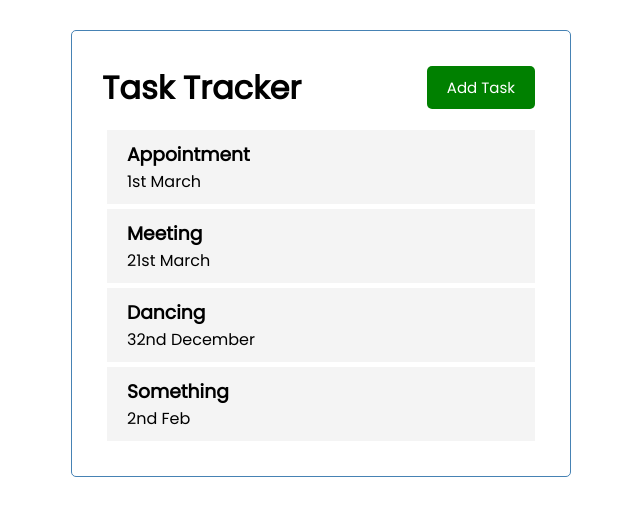
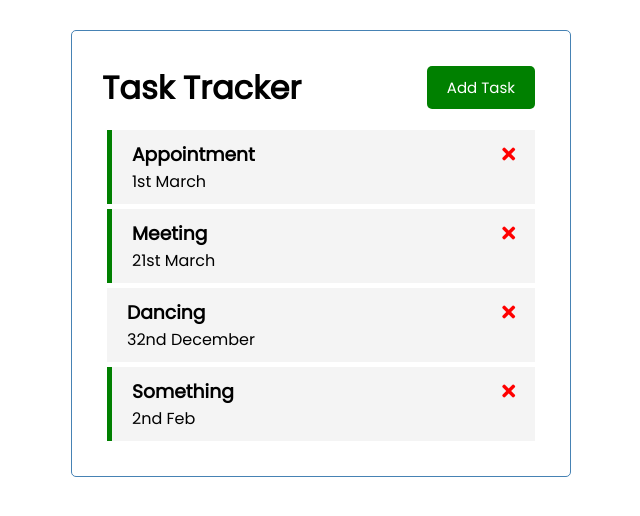
Before and after one commit to jash139/vue-task-tracker, a Vue app: page / in a window 1280 px wide. Shown: the top 516 px of the page, without its empty margins (319-959 px from the left). Built offline with nearby package versions, Linux system fonts and the light colour scheme.

Commit message:
Added toggleReminder and deleteTask emits

```diff
--- a/public/index.html
+++ b/public/index.html
@@ -1,17 +1,24 @@
 <!DOCTYPE html>
 <html lang="">
+
 <head>
   <meta charset="utf-8">
   <meta http-equiv="X-UA-Compatible" content="IE=edge">
   <meta name="viewport" content="width=device-width,initial-scale=1.0">
+  <link rel="stylesheet" href="https://cdnjs.cloudflare.com/ajax/libs/font-awesome/5.15.3/css/all.min.css" />
   <link rel="icon" href="<%= BASE_URL %>favicon.ico">
-    <title><%= htmlWebpackPlugin.options.title %></title>
+  <title>
+    <%= htmlWebpackPlugin.options.title %>
+  </title>
 </head>
+
 <body>
   <noscript>
-      <strong>We're sorry but <%= htmlWebpackPlugin.options.title %> doesn't work properly without JavaScript enabled. Please enable it to continue.</strong>
+    <strong>We're sorry but <%= htmlWebpackPlugin.options.title %> doesn't work properly without JavaScript enabled.
+        Please enable it to continue.</strong>
   </noscript>
   <div id="app"></div>
   <!-- built files will be auto injected -->
 </body>
+
 </html>
--- a/src/App.vue
+++ b/src/App.vue
@@ -1,7 +1,11 @@
 <template>
   <div class="container">
     <Header title="Task Tracker" />
-    <Tasks :tasks="tasks" />
+    <Tasks
+      @toggle-reminder="toggleReminder"
+      @delete-task="deleteTask"
+      :tasks="tasks"
+    />
   </div>
 </template>
 
@@ -20,31 +24,40 @@ export default {
       tasks: [],
     };
   },
+  methods: {
+    toggleReminder(id) {
+      const taskIndex = this.tasks.findIndex((task) => task.id == id);
+      this.tasks[taskIndex].reminder = !this.tasks[taskIndex].reminder;
+    },
+    deleteTask(id) {
+      this.tasks = this.tasks.filter((task) => task.id !== id);
+    },
+  },
   created() {
     this.tasks = [
       {
         id: 1,
         text: "Appointment",
         day: "1st March",
-        reminder: "true",
+        reminder: true,
       },
       {
         id: 2,
         text: "Meeting",
         day: "21st March",
-        reminder: "true",
+        reminder: true,
       },
       {
         id: 3,
         text: "Dancing",
         day: "32nd December",
-        reminder: "false",
+        reminder: false,
       },
       {
         id: 4,
         text: "Something",
         day: "2nd Feb",
-        reminder: "true",
+        reminder: true,
       },
     ];
   },
--- a/src/components/Task.vue
+++ b/src/components/Task.vue
@@ -1,6 +1,12 @@
 <template>
-  <div class="task">
-    <h3>{{ task.text }}</h3>
+  <div
+    :class="[task.reminder ? 'reminder' : '', 'task']"
+    @dblclick="$emit('toggle-reminder', task.id)"
+  >
+    <h3>
+      {{ task.text }}
+      <i class="fas fa-times" @click="onDelete(task.id)"></i>
+    </h3>
     <p>{{ task.day }}</p>
   </div>
 </template>
@@ -9,6 +15,11 @@
 export default {
   props: {
     task: Object,
+  },
+  methods: {
+    onDelete(id) {
+      this.$emit("delete-task", id);
+    },
   },
 };
 </script>
--- a/src/components/Tasks.vue
+++ b/src/components/Tasks.vue
@@ -1,6 +1,10 @@
 <template>
   <div :key="task.id" v-for="task in tasks">
-    <Task :task="task" />
+    <Task
+      @toggle-reminder="$emit('toggle-reminder', task.id)"
+      @delete-task="$emit('delete-task', task.id)"
+      :task="task"
+    />
   </div>
 </template>
 
@@ -14,5 +18,6 @@ export default {
   components: {
     Task,
   },
+  emits: ["delete-task"],
 };
 </script>
```
Lines whose indentation alone changed are shown as unchanged.
